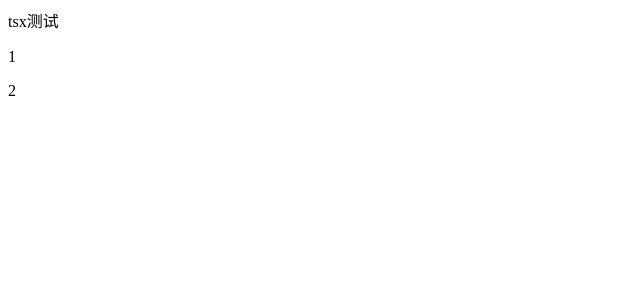
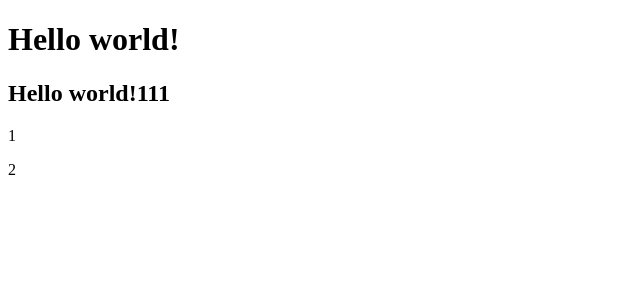
Before and after one commit to iceatlas/learning-vue, a Vue app: page /#/ in a window 1280 px wide. Shown: the top 300 px of the page, without its empty margins (0-640 px from the left). Built offline with nearby package versions, Linux system fonts and the light colour scheme.

Commit message:
feat: jsx

```diff
--- a/src/components/TsxTest.tsx
+++ b/src/components/TsxTest.tsx
@@ -1,9 +1,42 @@
 import { Component, Vue } from 'vue-property-decorator'
+
+Vue.component('anchored-heading', {
+  render: function (createElement) {
+    return createElement(
+      'h' + this.level, // 标签名称
+      this.$slots.default // 子节点数组
+    )
+  },
+  props: {
+    level: {
+      type: Number,
+      required: true,
+    },
+  },
+})
+
+Vue.component('anchored-jsx-heading', {
+  render() {
+    const Cmp = `h${this.level}`
+    return <Cmp>{this.$slots.default}</Cmp>
+  },
+  props: {
+    level: {
+      type: Number,
+      required: true,
+    },
+  },
+})
 
 @Component({})
 export default class Test extends Vue {
   render() {
-    return <div>tsx测试</div>
+    return (
+      <div>
+        <anchored-heading level={1}>Hello world!</anchored-heading>
+        <anchored-jsx-heading level={2}>Hello world!111</anchored-jsx-heading>
+      </div>
+    )
   }
 }
 
```
